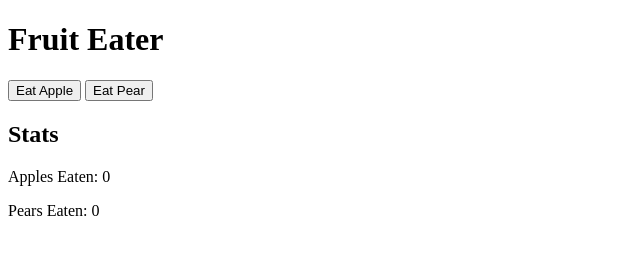
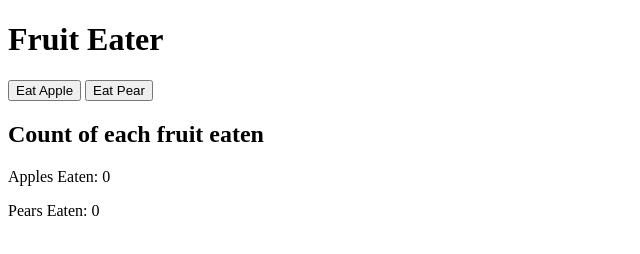
Before and after one commit to PeterManda19/FruitEaterFactoryFunction, a plain HTML site: page fruitEaterDOM.html in a window 1280 px wide. Shown: the whole page, without its empty margins (0-640 px from the left). Drawn offline with Linux system fonts and the light colour scheme.

Commit message:
update h2 in fruitEaterDOM.html

```diff
--- a/fruitEaterDOM.html
+++ b/fruitEaterDOM.html
@@ -12,7 +12,7 @@
     <button id="appleBtn">Eat Apple</button>
     <button id="pearBtn">Eat Pear</button>
 
-    <h2>Stats</h2>
+    <h2>Count of each fruit eaten</h2>
     <p>Apples Eaten: <span id="applesEaten">0</span></p>
     <p>Pears Eaten: <span id="pearsEaten">0</span></p>
 
```
